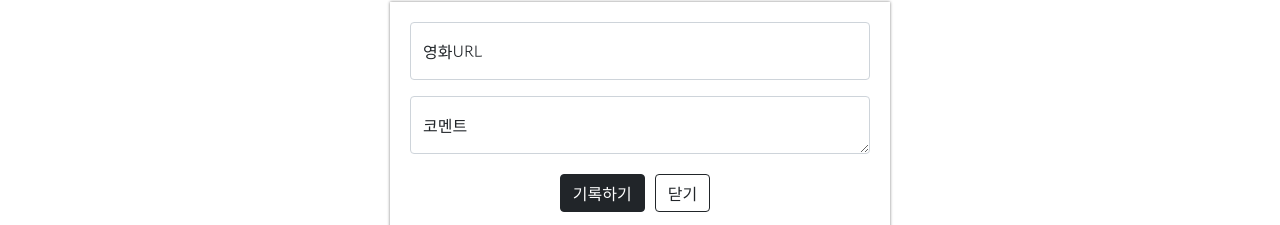
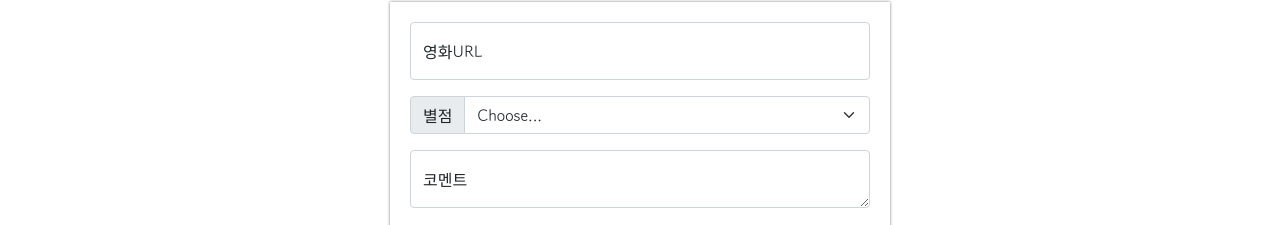
Before and after one commit to seungjunju/mypage, a plain HTML site: page index.html in a window 1280 px wide. Shown: the part 268-493 px from the top of the page. Drawn offline with nearby package versions, Linux system fonts and the light colour scheme.

Commit message:
Update index.html

```diff
--- a/index.html
+++ b/index.html
@@ -80,7 +80,7 @@
             margin-top: 20px;
         }
 
-        .mybtn > button {
+        .mybtn>button {
             margin-right: 10px;
         }
     </style>
@@ -97,6 +97,17 @@
             <input type="email" class="form-control" id="floatingInput" placeholder="name@example.com">
             <label for="floatingInput">영화URL</label>
         </div>
+
+        <div class="input-group mb-3">
+            <label class="input-group-text" for="inputGroupSelect01">별점</label>
+            <select class="form-select" id="inputGroupSelect01">
+                <option selected>Choose...</option>
+                <option value="1">⭐</option>
+                <option value="2">⭐⭐</option>
+                <option value="3">⭐⭐⭐</option>
+            </select>
+        </div>
+
         <div class="form-floating">
             <textarea class="form-control" placeholder="Leave a comment here" id="floatingTextarea"></textarea>
             <label for="floatingTextarea">코멘트</label>
```
